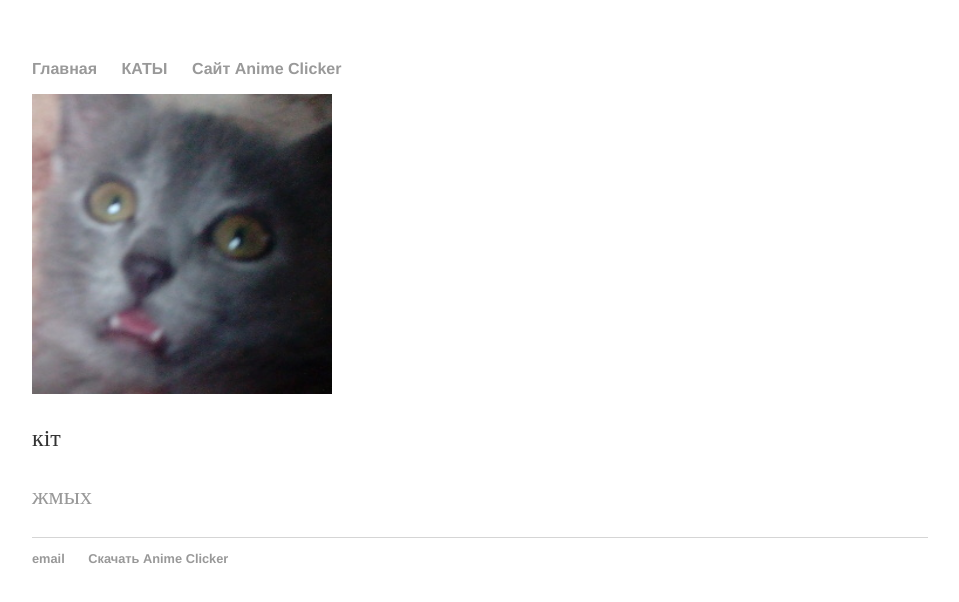
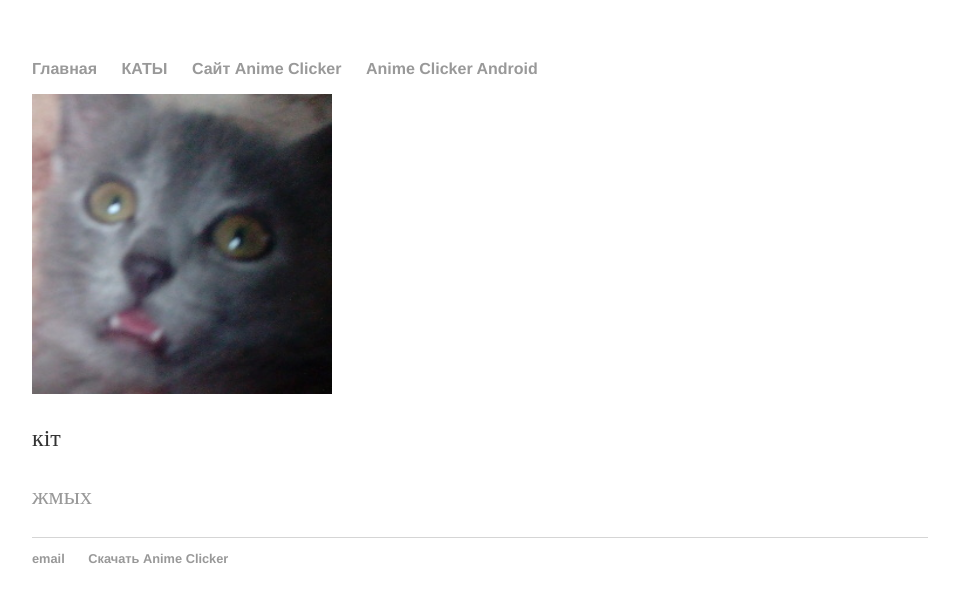
Before and after one commit to catink123/catink123.github.io, a Jekyll site: the page built from kit/index.html, in a window 1280 px wide. Shown: the top 602 px of the page, without its empty margins (160-1119 px from the left). Built offline with Jekyll 4.4.1, drawn with Linux system fonts in a browser that asks for light colours.

Commit message:
Update default.html

```diff
--- a/_layouts/default.html
+++ b/_layouts/default.html
@@ -11,6 +11,7 @@
 	        		<li><a href="/">Главная</a></li>
 		        	<li><a href="/zhmih">КАТЫ</a></li>
 	        		<li><a href="/acsite">Сайт Anime Clicker</a></li>
+				<li><a href="/ac-android">Anime Clicker Android</li>
 	    		</ul>
 			</nav>
 			<div class="container">
```
